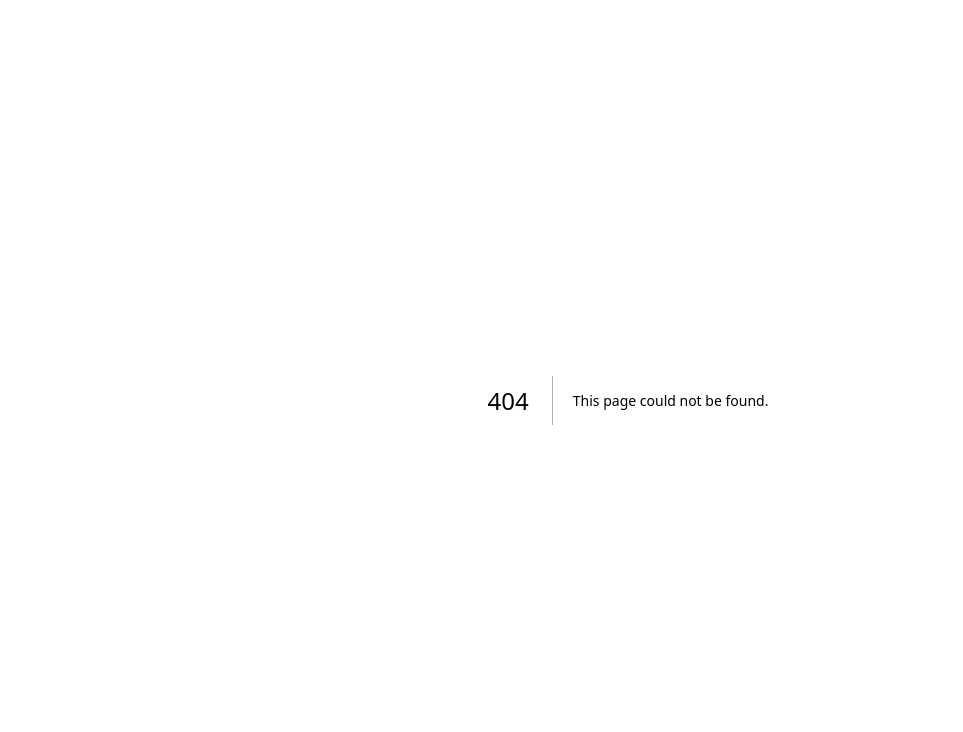
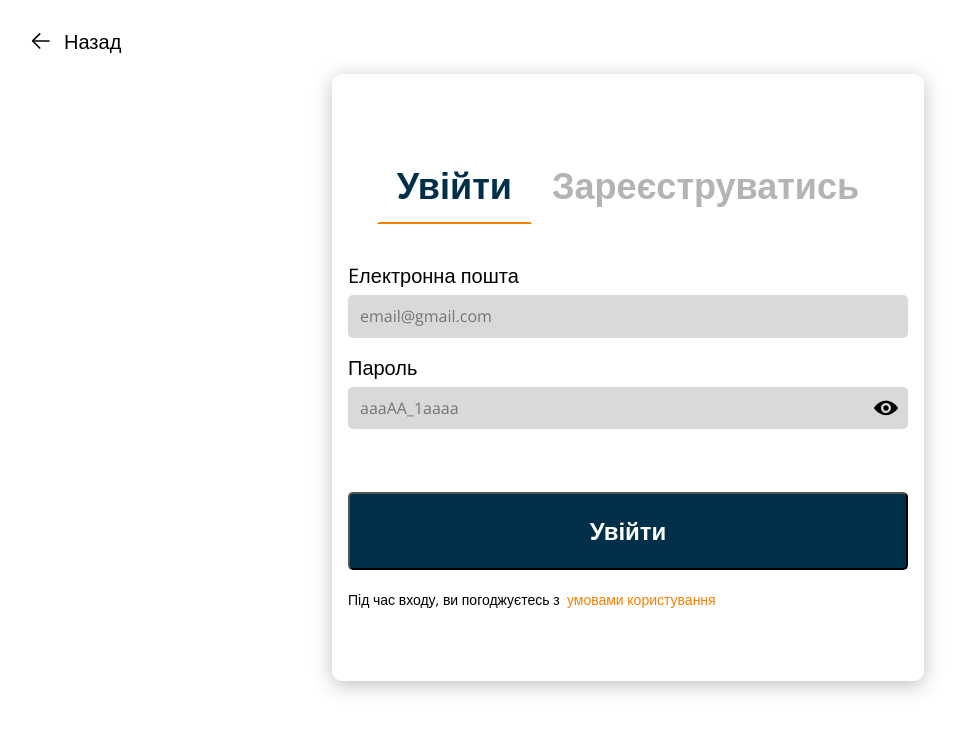
Before and after one commit to Olyazarichna/marketplace, a Next.js app: page /loginPage in a window 1280 px wide. Before the commit this address had no page. Shown: the top 732 px of the page, without its empty margins (12-975 px from the left). Built offline with nearby package versions, Linux system fonts and the light colour scheme.

Commit message:
Fix build

```diff
--- a/src/app/logInPage/components/FormWrapper/FormWrapper.tsx
+++ b/src/app/loginPage/components/FormWrapper/FormWrapper.tsx
@@ -15,7 +15,7 @@ const FormWrapper: React.FC = () => {
 
   return (
     <div className={'container'}>
-      <BtnBack>Back</BtnBack>
+      <BtnBack />
       <div className={styles.formContainer}>
         <div className={styles.btnWrapper}>
           <button
```
Also changed, not shown: src/app/loginPage/components/FormWrapper/styles.module.scss (renamed from src/app/logInPage/components/FormWrapper/styles.module.scss), src/app/loginPage/components/LoginForm/LoginForm.tsx (renamed from src/app/logInPage/components/LoginForm/LoginForm.tsx), src/app/loginPage/components/LoginForm/styles.module.scss (renamed from src/app/logInPage/components/LoginForm/styles.module.scss), src/app/loginPage/components/RegisterForm/RegisterForm.tsx (renamed from src/app/logInPage/components/RegisterForm/RegisterForm.tsx), src/app/loginPage/components/RegisterForm/styles.module.scss (renamed from src/app/logInPage/components/RegisterForm/styles.module.scss), src/app/loginPage/page.tsx (renamed from src/app/logInPage/page.tsx).
